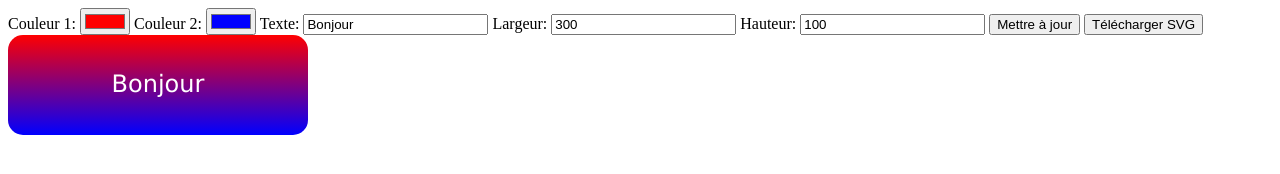
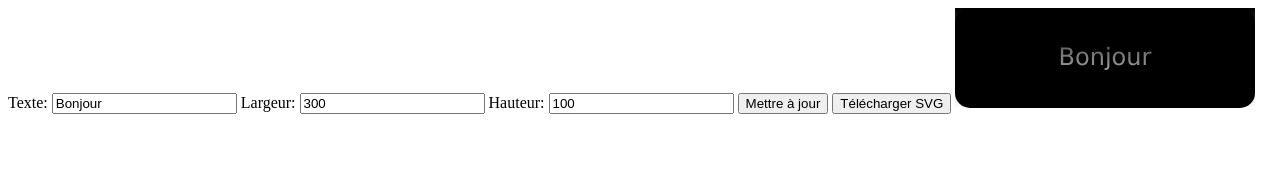
Before and after one commit to elzinko/text2svg, a plain HTML site: page index.html in a window 1280 px wide. Drawn offline with Linux system fonts and the light colour scheme.

```diff
--- a/index.html
+++ b/index.html
@@ -1,22 +1,12 @@
 <!DOCTYPE html>
 <html>
   <head>
-    <title>SVG Texte avec Fond Dégradé</title>
+    <title>SVG Texte avec Masque d'Opacité</title>
     <script type="text/javascript">
       function updateSVG() {
-        const couleur1 = document.getElementById("couleur1").value;
-        const couleur2 = document.getElementById("couleur2").value;
         const texte = document.getElementById("texte").value;
         const largeur = document.getElementById("largeur").value;
         const hauteur = document.getElementById("hauteur").value;
-
-        // Mettre à jour le dégradé
-        document
-          .getElementById("gradientStop1")
-          .setAttribute("stop-color", couleur1);
-        document
-          .getElementById("gradientStop2")
-          .setAttribute("stop-color", couleur2);
 
         // Mettre à jour le texte
         document.getElementById("texteSVG").textContent = texte;
@@ -25,8 +15,13 @@
         const svgElement = document.getElementById("monSVG");
         svgElement.setAttribute("width", largeur);
         svgElement.setAttribute("height", hauteur);
+
         document.getElementById("rectangle").setAttribute("width", largeur);
         document.getElementById("rectangle").setAttribute("height", hauteur);
+
+        // Mettre à jour le rectangle du masque avec les nouvelles dimensions
+        document.getElementById("maskRect").setAttribute("width", largeur);
+        document.getElementById("maskRect").setAttribute("height", hauteur);
       }
 
       function downloadSVG() {
@@ -43,10 +38,6 @@
     </script>
   </head>
   <body>
-    <label for="couleur1">Couleur 1:</label>
-    <input type="color" id="couleur1" value="#FF0000" />
-    <label for="couleur2">Couleur 2:</label>
-    <input type="color" id="couleur2" value="#0000FF" />
     <label for="texte">Texte:</label>
     <input type="text" id="texte" value="Bonjour" />
     <label for="largeur">Largeur:</label>
@@ -58,18 +49,21 @@
 
     <svg id="monSVG" width="300" height="100">
       <defs>
-        <linearGradient id="monGradient" x1="0%" y1="0%" x2="0%" y2="100%">
-          <stop
-            id="gradientStop1"
-            offset="0%"
-            style="stop-color: rgb(255, 0, 0); stop-opacity: 1"
+        <!-- Définir le masque de dégradé d'opacité -->
+        <linearGradient id="maskGradient" x1="0%" y1="0%" x2="0%" y2="100%">
+          <stop offset="0%" style="stop-color: white; stop-opacity: 1" />
+          <stop offset="100%" style="stop-color: white; stop-opacity: 0" />
+        </linearGradient>
+        <mask id="mask">
+          <rect
+            id="maskRect"
+            x="0"
+            y="0"
+            width="300"
+            height="100"
+            fill="url(#maskGradient)"
           />
-          <stop
-            id="gradientStop2"
-            offset="100%"
-            style="stop-color: rgb(0, 0, 255); stop-opacity: 1"
-          />
-        </linearGradient>
+        </mask>
       </defs>
       <rect
         id="rectangle"
@@ -79,7 +73,7 @@
         ry="15"
         width="300"
         height="100"
-        style="fill: url(#monGradient)"
+        style="fill: black"
       />
       <text
         id="texteSVG"
@@ -93,6 +87,15 @@
       >
         Bonjour
       </text>
+      <!-- Application du masque -->
+      <rect
+        x="0"
+        y="0"
+        width="300"
+        height="100"
+        fill="black"
+        mask="url(#mask)"
+      />
     </svg>
   </body>
 </html>
```
